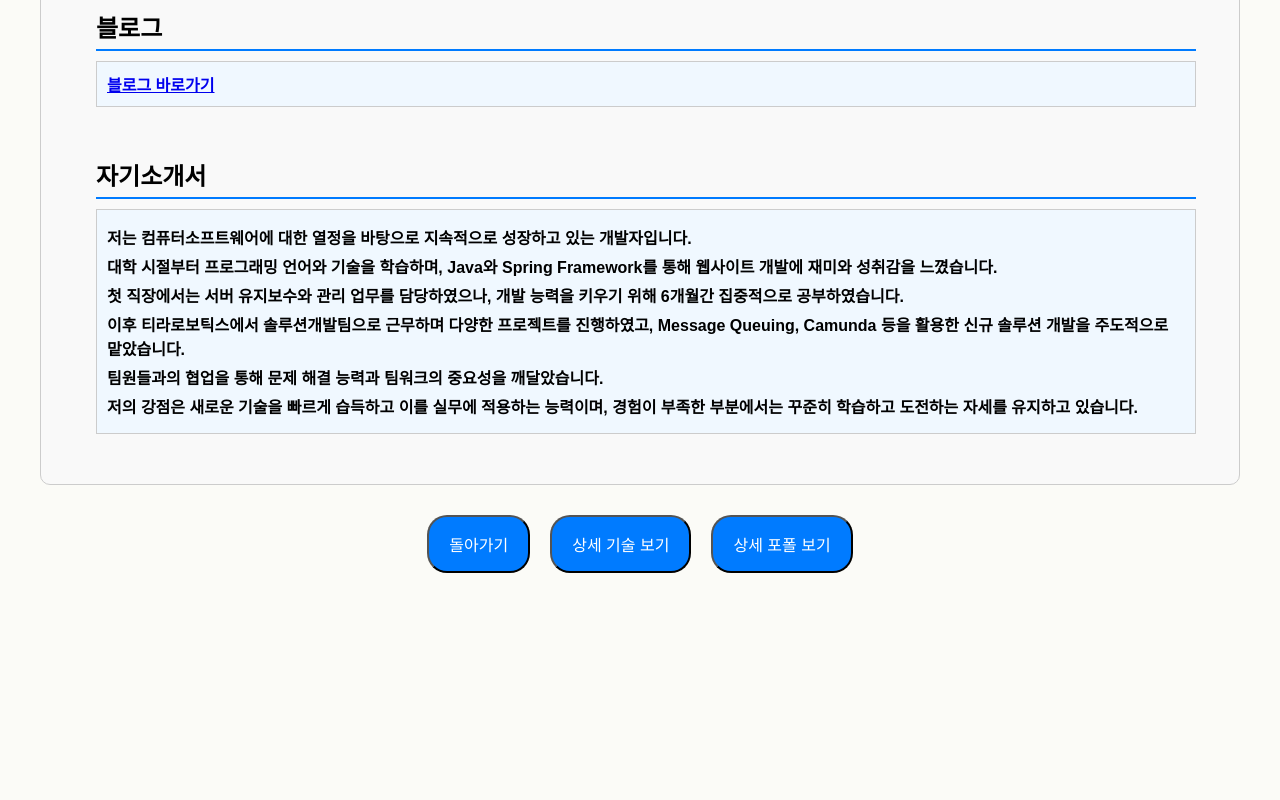
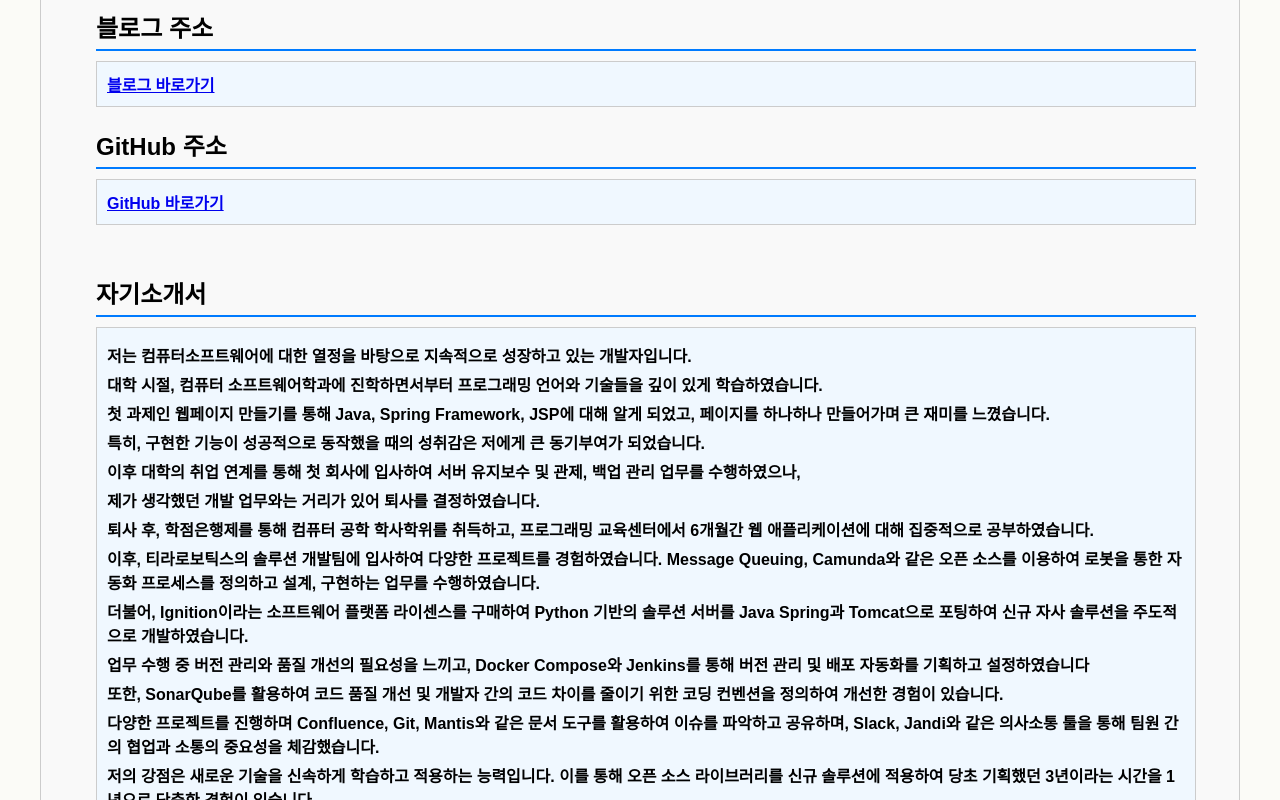
Before and after one commit to Choisungrim/choisungrim.io, a React (Create React App) app: page /choisungrim.io/resumeCareer in a window 1280 px wide. Shown: the part 3260-4060 px from the top of the page. Before the commit the page ends 3883 px from the top, so only its background shows below. Built offline with nearby package versions, Linux system fonts and the light colour scheme.

Commit message:
content update

```diff
--- a/src/resumeCareer.js
+++ b/src/resumeCareer.js
@@ -378,9 +378,13 @@ const ResumeCareer = () => {
                 </section>
 
                 <section className="resume-section">
-                    <h2>블로그</h2>
+                    <h2>블로그 주소</h2>
                     <div className='highlight'>
-                        <a href="https://yourblog.com" target="_blank" rel="noopener noreferrer">블로그 바로가기</a>
+                        <a href="https://70658277.tistory.com/" target="_blank" rel="noopener noreferrer">블로그 바로가기</a>
+                    </div>
+                    <h2>GitHub 주소</h2>
+                    <div className='highlight'>
+                        <a href="https://github.com/Choisungrim/" target="_blank" rel="noopener noreferrer">GitHub 바로가기</a>
                     </div>
                 </section>
 
@@ -388,11 +392,20 @@ const ResumeCareer = () => {
                     <h2>자기소개서</h2>
                     <div className='highlight'>
                         <p>저는 컴퓨터소프트웨어에 대한 열정을 바탕으로 지속적으로 성장하고 있는 개발자입니다.</p>
-                        <p>대학 시절부터 프로그래밍 언어와 기술을 학습하며, Java와 Spring Framework를 통해 웹사이트 개발에 재미와 성취감을 느꼈습니다.</p>
-                        <p>첫 직장에서는 서버 유지보수와 관리 업무를 담당하였으나, 개발 능력을 키우기 위해 6개월간 집중적으로 공부하였습니다.</p>
-                        <p>이후 티라로보틱스에서 솔루션개발팀으로 근무하며 다양한 프로젝트를 진행하였고, Message Queuing, Camunda 등을 활용한 신규 솔루션 개발을 주도적으로 맡았습니다.</p>
-                        <p>팀원들과의 협업을 통해 문제 해결 능력과 팀워크의 중요성을 깨달았습니다.</p>
-                        <p>저의 강점은 새로운 기술을 빠르게 습득하고 이를 실무에 적용하는 능력이며, 경험이 부족한 부분에서는 꾸준히 학습하고 도전하는 자세를 유지하고 있습니다.</p>
+                        <p>대학 시절, 컴퓨터 소프트웨어학과에 진학하면서부터 프로그래밍 언어와 기술들을 깊이 있게 학습하였습니다. </p>
+                        <p>첫 과제인 웹페이지 만들기를 통해 Java, Spring Framework, JSP에 대해 알게 되었고, 페이지를 하나하나 만들어가며 큰 재미를 느꼈습니다. </p>
+                        <p>특히, 구현한 기능이 성공적으로 동작했을 때의 성취감은 저에게 큰 동기부여가 되었습니다.</p>
+                        <p>이후 대학의 취업 연계를 통해 첫 회사에 입사하여 서버 유지보수 및 관제, 백업 관리 업무를 수행하였으나,</p>
+                        <p>제가 생각했던 개발 업무와는 거리가 있어 퇴사를 결정하였습니다.</p>
+                        <p>퇴사 후, 학점은행제를 통해 컴퓨터 공학 학사학위를 취득하고, 프로그래밍 교육센터에서 6개월간 웹 애플리케이션에 대해 집중적으로 공부하였습니다.</p>
+                        <p>이후, 티라로보틱스의 솔루션 개발팀에 입사하여 다양한 프로젝트를 경험하였습니다. Message Queuing, Camunda와 같은 오픈 소스를 이용하여
+                            로봇을 통한 자동화 프로세스를 정의하고 설계, 구현하는 업무를 수행하였습니다.</p>
+                        <p>더불어, Ignition이라는 소프트웨어 플랫폼 라이센스를 구매하여 Python 기반의 솔루션 서버를 Java Spring과 Tomcat으로 포팅하여 신규 자사 솔루션을 주도적으로 개발하였습니다.</p>
+                        <p>업무 수행 중 버전 관리와 품질 개선의 필요성을 느끼고, Docker Compose와 Jenkins를 통해 버전 관리 및 배포 자동화를 기획하고 설정하였습니다</p>
+                        <p>또한, SonarQube를 활용하여 코드 품질 개선 및 개발자 간의 코드 차이를 줄이기 위한 코딩 컨벤션을 정의하여 개선한 경험이 있습니다.</p>
+                        <p>다양한 프로젝트를 진행하며 Confluence, Git, Mantis와 같은 문서 도구를 활용하여 이슈를 파악하고 공유하며, Slack, Jandi와 같은 의사소통 툴을 통해 팀원 간의 협업과 소통의 중요성을 체감했습니다.</p>
+                        <p>저의 강점은 새로운 기술을 신속하게 학습하고 적용하는 능력입니다. 이를 통해 오픈 소스 라이브러리를 신규 솔루션에 적용하여 당초 기획했던 3년이라는 시간을 1년으로 단축한 경험이 있습니다.</p>
+                        <p>부족한 경험에 대해서는 꾸준히 학습하고 도전하는 자세를 유지하기 위해 노력하고 있습니다.</p>
                     </div>
                 </section>
             </div>
```
